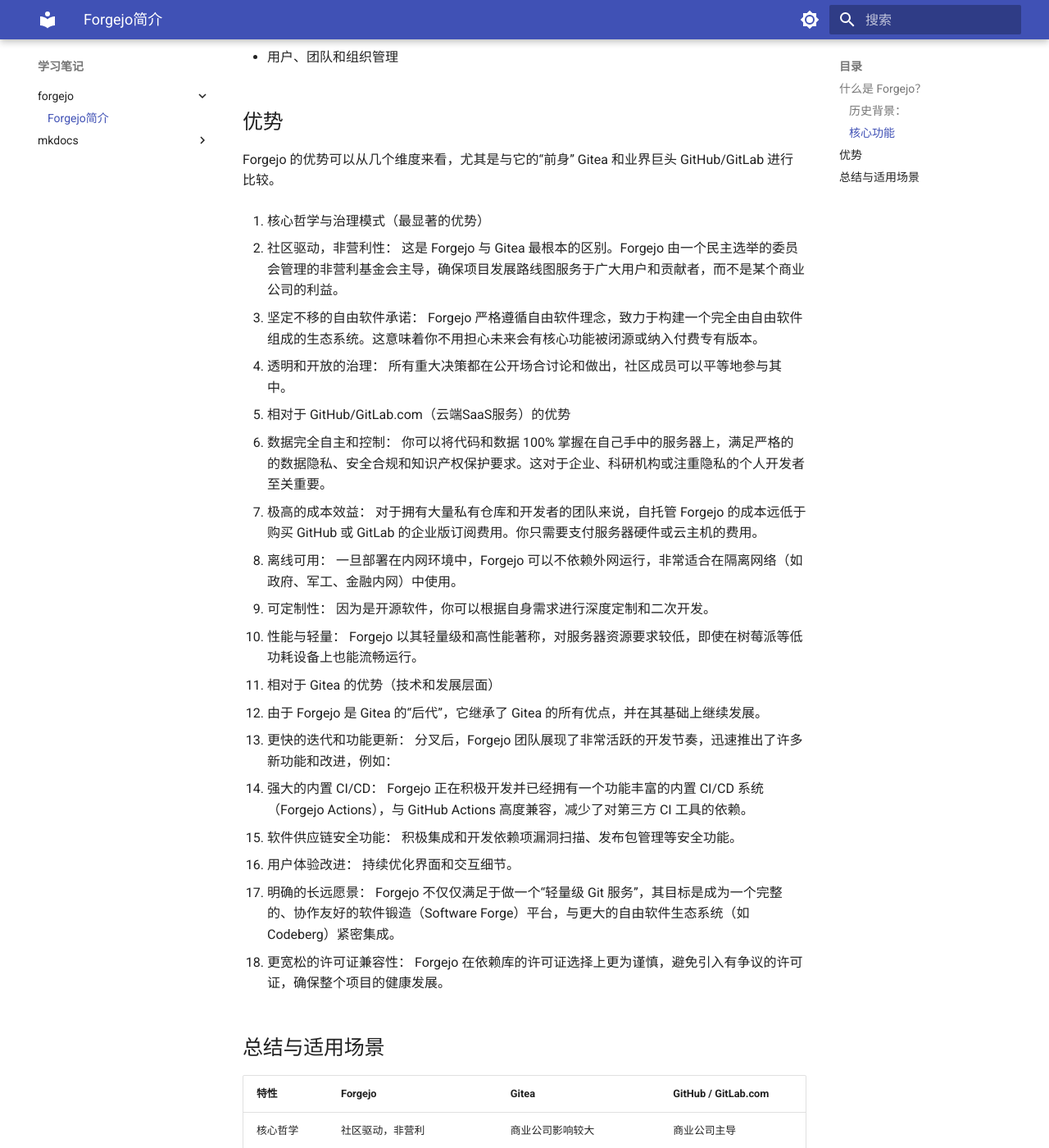
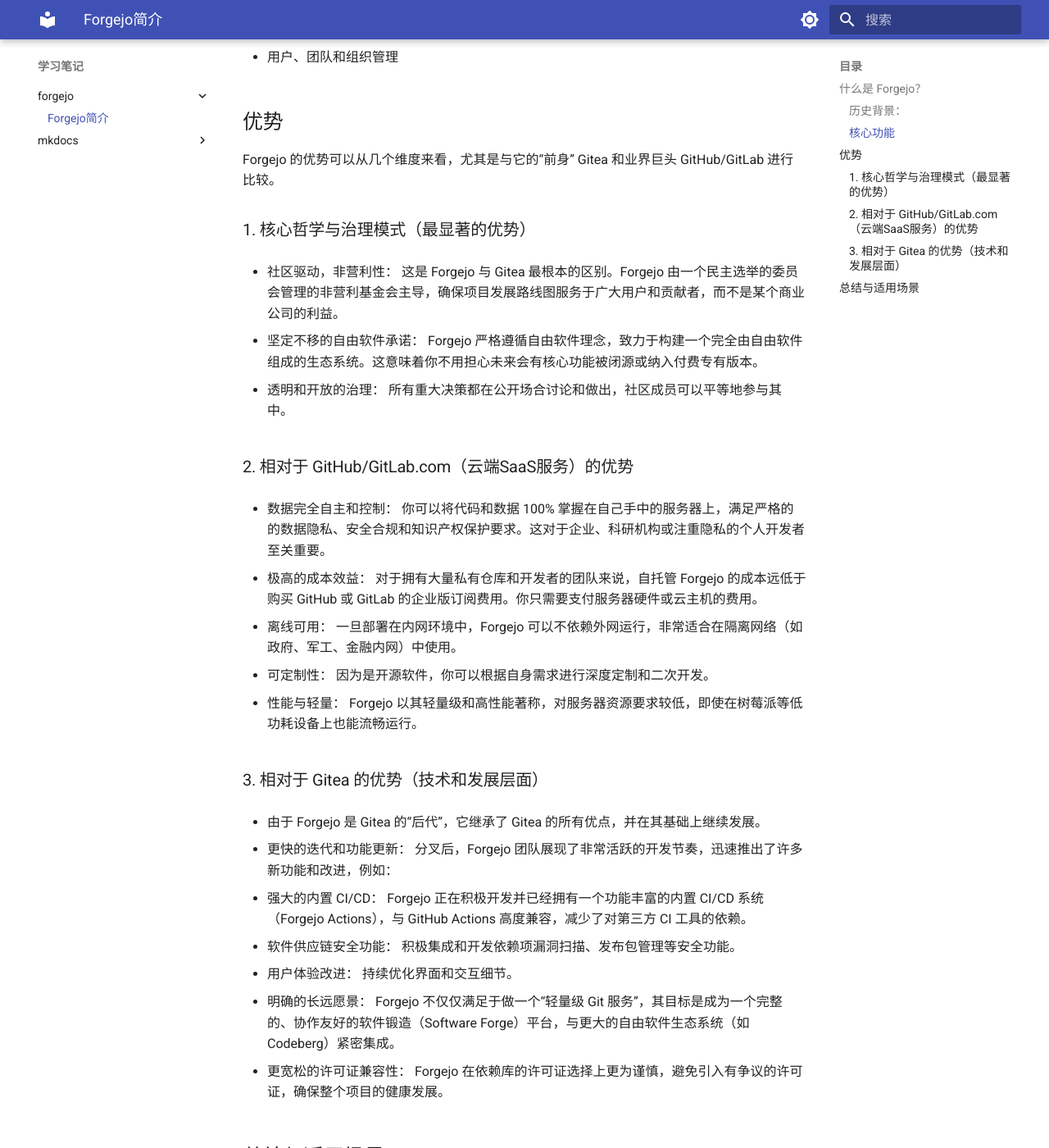
Before and after one commit to mudxkx/techdocs, an MkDocs documentation site: the page built from docs/forgejo/introduction.md, in a window 1280 px wide and 1400 px high, scrolled down 768 px. Shown: the whole window at 82% size. Built offline with MkDocs 1.6.1 and Material for MkDocs 9.7.7, drawn with Linux system fonts in a browser that asks for light colours.

Commit message:
初步能显示

```diff
--- a/docs/forgejo/introduction.md
+++ b/docs/forgejo/introduction.md
@@ -32,7 +32,7 @@ Forgejo 是从另一个非常流行的自托管 Git 平台 Gitea 分叉（Fork
 ## 优势
 Forgejo 的优势可以从几个维度来看，尤其是与它的“前身” Gitea 和业界巨头 GitHub/GitLab 进行比较。
 
-1. 核心哲学与治理模式（最显著的优势）
+### 1. 核心哲学与治理模式（最显著的优势）
 
 - 社区驱动，非营利性： 这是 Forgejo 与 Gitea 最根本的区别。Forgejo 由一个民主选举的委员会管理的非营利基金会主导，确保项目发展路线图服务于广大用户和贡献者，而不是某个商业公司的利益。
 
@@ -40,7 +40,7 @@ Forgejo 的优势可以从几个维度来看，尤其是与它的“前身” Gi
 
 - 透明和开放的治理： 所有重大决策都在公开场合讨论和做出，社区成员可以平等地参与其中。
 
-2. 相对于 GitHub/GitLab.com（云端SaaS服务）的优势
+### 2. 相对于 GitHub/GitLab.com（云端SaaS服务）的优势
 
 - 数据完全自主和控制： 你可以将代码和数据 100% 掌握在自己手中的服务器上，满足严格的的数据隐私、安全合规和知识产权保护要求。这对于企业、科研机构或注重隐私的个人开发者至关重要。
 
@@ -52,7 +52,7 @@ Forgejo 的优势可以从几个维度来看，尤其是与它的“前身” Gi
 
 - 性能与轻量： Forgejo 以其轻量级和高性能著称，对服务器资源要求较低，即使在树莓派等低功耗设备上也能流畅运行。
 
-3. 相对于 Gitea 的优势（技术和发展层面）
+### 3. 相对于 Gitea 的优势（技术和发展层面）
 
 - 由于 Forgejo 是 Gitea 的“后代”，它继承了 Gitea 的所有优点，并在其基础上继续发展。
 
```
